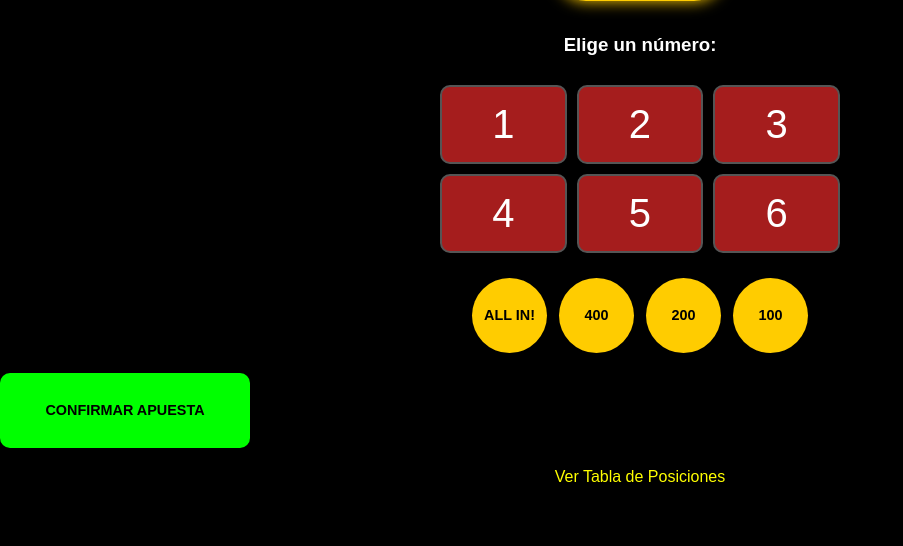
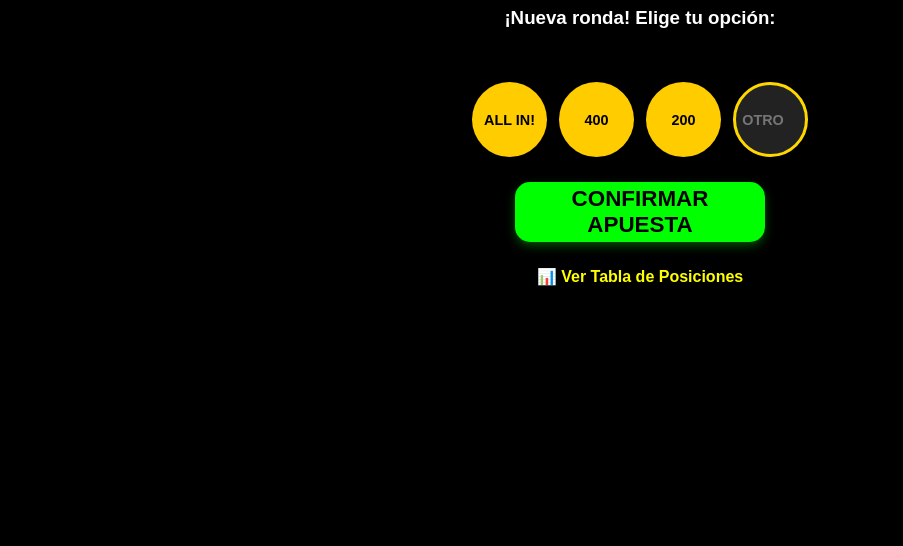
Before and after one commit to karinavallejos/Cumple2026, a Flask app: page /juego in a window 1280 px wide. Shown: the part 254-800 px from the top of the page, without its empty margins (0-903 px from the left). Run offline with Flask 3, Linux system fonts and the light colour scheme; some libraries are stand-ins or nearby versions.

Commit message:
Update juego.html

```diff
--- a/templates/juego.html
+++ b/templates/juego.html
@@ -9,37 +9,41 @@
 </head>
 <body>
     <div class="header-vegas">
-        <img src="/static/logo-vegas.svg" alt="Las Vegas" style="width: 250px; max-width: 80vw;">
+        <img src="/static/logo-vegas.svg" alt="Las Vegas">
     </div>
+
+    <h2 id="ronda-display">RONDA 1</h2>
 
     <div class="balance-card">
         <span id="display-puntos">$1000</span>
     </div>
 
-    <h3 id="instruccion">Elige un número:</h3>
+    <div id="mensaje-espera" style="display:none; font-size: 2.2rem; margin: 30px 10px; color: cyan; font-weight: bold;">
+        </div>
+
+    <div id="controles-juego">
+        <h3 id="instruccion">¡Nueva ronda! Elige tu opción:</h3>
 
         <div class="grid-opciones" id="contenedor-opciones">
-        <button class="opcion-btn" onclick="seleccionarOpcion(1)">1</button>
-        <button class="opcion-btn" onclick="seleccionarOpcion(2)">2</button>
-        <button class="opcion-btn" onclick="seleccionarOpcion(3)">3</button>
-        <button class="opcion-btn" onclick="seleccionarOpcion(4)">4</button>
-        <button class="opcion-btn" onclick="seleccionarOpcion(5)">5</button>
-        <button class="opcion-btn" onclick="seleccionarOpcion(6)">6</button>
             </div>
 
         <div class="apuesta-container">
-        <button class="apuesta-btn" onclick="apostar('ALL')">ALL IN!</button>
-        <button class="apuesta-btn" onclick="apostar(400)">400</button>
-        <button class="apuesta-btn" onclick="apostar(200)">200</button>
-        <button class="apuesta-btn" onclick="apostar(100)">100</button>
+            <button class="apuesta-btn" onclick="seleccionarPlata('ALL', this)">ALL IN!</button>
+            <button class="apuesta-btn" onclick="seleccionarPlata(400, this)">400</button>
+            <button class="apuesta-btn" onclick="seleccionarPlata(200, this)">200</button>
+
+            <input type="number" id="monto-manual" placeholder="OTRO" oninput="seleccionarPlata(this.value, this)">
         </div>
-    <div style="margin-top: 20px;">
-        <button onclick="confirmarApuesta()" class="apuesta-btn" style="width: 250px; border-radius: 10px; background: lime;">
+
+        <div class="confirmar-container">
+            <button onclick="confirmarApuesta()" class="btn-verde" style="width: 250px; height: 60px; font-size: 1.4rem; border-radius: 15px; cursor: pointer;">
                 CONFIRMAR APUESTA
             </button>
         </div>
-    <div style="margin-top: 20px;">
-        <a href="/ranking" style="color: yellow; text-decoration: none;">Ver Tabla de Posiciones</a>
+
+        <div style="margin-top: 25px;">
+            <a href="/ranking" style="color: yellow; text-decoration: none; font-weight: bold;">📊 Ver Tabla de Posiciones</a>
+        </div>
     </div>
 
     <script src="/static/script.js"></script>
```
Lines whose indentation alone changed are shown as unchanged.
